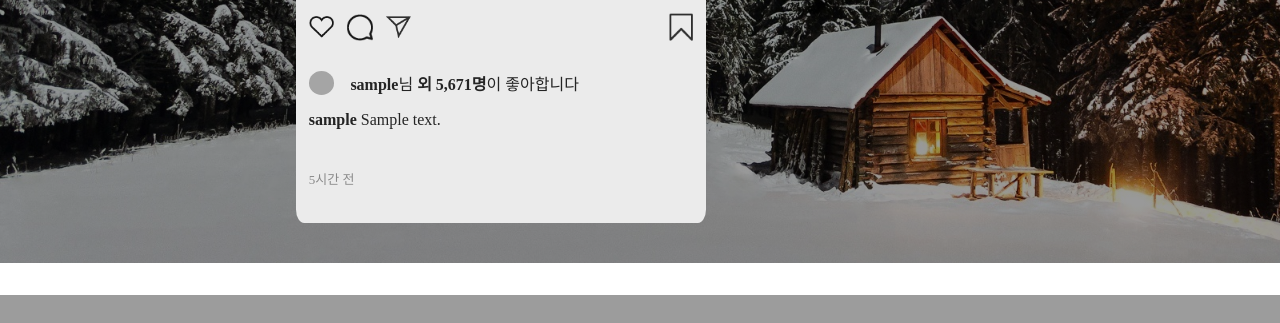
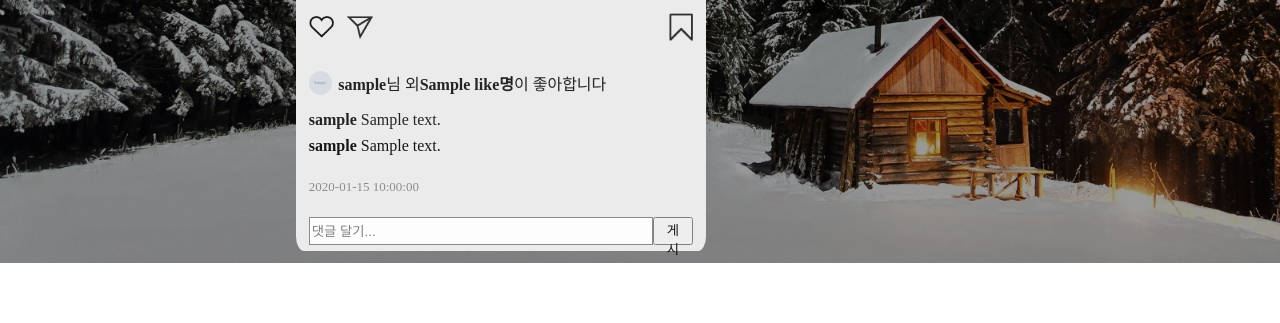
Before and after one commit to mungnpang/Teamproject_Westagram, a Flask app: template templates/index.html in a window 1280 px wide. Shown: the part 537-860 px from the top of the page. Before the commit the page ends 832 px from the top, so only its background shows below. Run offline with Flask 2, Linux system fonts and the light colour scheme; the template is opened without the code that fills it: most values are stand-ins (such as "Sample title", 1, 10 or a date in 2020); grey boxes marked "Sample" are stand-in pictures; some libraries are stand-ins or nearby versions; grey boxes are pictures that could not be loaded.

Commit message:
semi final version

```diff
--- a/app.py
+++ b/app.py
@@ -85,16 +85,68 @@ def upload_feed():
     file = request.files['file']
     img_name = uuid4().hex
     desc = request.form['desc']
-    target = db.users.find_one({'email':valid['id']})
-    email = target['email']
-
+    email = valid['id']
+    target = db.users.find_one({'email': email})
     file.save('./static/media/feeds/' + img_name)
     img_id = '../static/media/feeds/' + img_name
+    all_feeds = list(db.feeds.find({}, {'_id': False}))
+    index = len(all_feeds)
+    like_list = []
+    like = -1
+    comment_list = []
+    now = datetime.now()
+    now_date = now.strftime('%Y-%m-%d %H:%M')
+    doc = {'comment_list': comment_list, 'email':email, 'index': index, 'image_id': img_id, 'desc': desc, 'nickname': target['nickname'], 'like_list': like_list, 'like':like, 'time': now_date}
+    db.feeds.insert_one(doc)
+    return jsonify({'result': 'success'})
 
-    doc = {'image_id': img_id, 'desc':desc, 'nickname':target['nickname'], 'profile_img':target['profile_img'], 'email':email}
-    db.feeds.insert_one(doc)
 
-    return jsonify({'result': 'success'})
+@app.route('/api/comment', methods=['POST'])
+def comment():
+    valid = valid_token()
+    if type(valid) == dict:
+        index_receive = request.form['index_give']
+        comment = request.form['comment_give']
+        target = db.feeds.find_one({'index': int(index_receive)})
+        comment_list = target['comment_list']
+        email = valid['id']
+        target = db.users.find_one({'email': email})
+        my_nickname = target['nickname']
+        my_comment = {'my_nickname': my_nickname, 'comment': comment}
+        comment_list.append(my_comment)
+        db.feeds.update_one({'index': int(index_receive)}, {'$set': {'comment_list': comment_list}})
+        return jsonify({'result':'success'})
+    else:
+        return redirect(url_for('/login'))
+
+
+@app.route('/api/like', methods=['POST'])
+def like():
+    valid = valid_token()
+    if type(valid) == dict:
+        index_receive = request.form['index_give']
+        target = db.feeds.find_one({'index': int(index_receive)})
+        like_list = target['like_list']
+        email = valid['id']
+
+        if email not in like_list:
+            like_list.append(email)
+            db.feeds.update_one({'index': int(index_receive)}, {'$set': {'like_list': like_list}})
+            like_count = len(like_list) - 1
+            temp = like_list[0]
+            target_user = db.users.find_one({'email': temp})
+            nickname = target_user['nickname']
+            db.feeds.update_one({'index': int(index_receive)}, {'$set': {'like_nickname': nickname}})
+            db.feeds.update_one({'index': int(index_receive)}, {'$set': {'like': like_count}})
+            return jsonify({'result': 'success', 'msg': '좋아요 완료!'})
+        else:
+            like_list.remove(email)
+            like_count = len(like_list) - 1
+            db.feeds.update_one({'index': int(index_receive)}, {'$set': {'like_list': like_list}})
+            db.feeds.update_one({'index': int(index_receive)}, {'$set': {'like': like_count}})
+            return jsonify({'msg': '좋아요 취소!'})
+    else:
+        return redirect(url_for('login'))
 
 
 @app.route('/join', methods=['GET', 'POST'])
--- a/static/index_style.css
+++ b/static/index_style.css
@@ -78,7 +78,7 @@
 .all-items{width:55vw; margin:auto; display:flex; justify-content:space-between;}
 
 .contents-line{width:32vw;}
-.desktop-feed-box{margin: 8vh auto; width: 32vw; height: 86vh; background:rgb(235,235,235); border-radius:2%;}
+.desktop-feed-box{margin: 8vh auto; width: 32vw; background:rgb(235,235,235); border-radius:2%;}
 .desktop-feed-head {width: 100%; height: 8vh; opacity:0.9; display: flex; align-items: center; justify-content: space-between;}
 .desktop-feed-head .desktop-user-profile {display: flex; align-items: center; padding: 2%; color:rgb(15,15,15)}
 .desktop-feed-head .desktop-user-profile #desktop-user-pic1 {width: 2vw; height: 4vh; border-radius:100%; overflow: hidden;}
@@ -88,7 +88,7 @@
 #desktop-feed-pic img {width:100%; height:100%; object-fit:cover;}
 
 
-.desktop-feed-bottom {width:100%; height:24vh; opacity:0.9;}
+.desktop-feed-bottom {width:100%; opacity:0.9;}
 .desktop-feed-footer {width:100%; height: 7vh; display: flex; justify-content: space-between; align-items:center;}
 .desktop-feed-footer .desktop-feed-icons {width: 95%; height: 8vh; display: flex; align-items:center; margin-left:1vw; color:rgb(15,15,15)}
 .desktop-feed-footer .desktop-feed-icons .desktop-feed-like {width: 2vw; height: 4vh; background: url("./img/like@3x.png"); background-size: contain; background-repeat: no-repeat; background-position: center; border: none;}
@@ -97,10 +97,19 @@
 .desktop-feed-footer .desktop-save-feed {width: 2vw; height: 4vh; background: url("./img/favorite@3x.png"); background-size: contain; background-repeat: no-repeat; background-position: center; border: none; margin-right:1vw;}
 
 .desktop-feed-profile {display: flex; align-items: center; margin-left: 1vw; color:rgb(15,15,15)}
-.desktop-feed-profile #desktop-feed-user-pic {width: 2vw; height: 3vh; background: url("https://i.imgur.com/IXic2Jl.jpg"); background-size: cover; background-position: center; border-radius: 100%;}
+.desktop-feed-profile #desktop-feed-user-pic {width:1.8vw; height:3vh; border-radius: 100%; overflow:hidden;}
+.desktop-feed-profile #desktop-feed-user-pic img {width:100%; height:100%; object-fit:cover;}
+.desktop-feed-profile p {margin-left:0.5vw;}
 
-.desktop-feed-reply {margin-left: 1vw; color:rgb(15,15,15)}
-.desktop-time-checker {margin: 5vh 1vw; font-size: small; color: gray;}
+.desktop-feed-reply {margin-left: 1vw; margin-bottom:1vh; color:rgb(15,15,15)}
+.desktop-time-checker {margin:3vh auto 2vh 1vw; font-size: small; color: gray;}
+.feed-index {display:none;}
+.comment-index {display:none;}
+.comment-container {width:30vw; height:5vh; margin: 2vh 1vw; display:flex; align-items:center;}
+.comment-box {width:90%; height:3vh; border:1px solid gray; outline:none;}
+.comment-container button{height:3.5vh; cursor:pointer;}
+.more-feed-reply {margin-left:1vw;}
+.desktop-more-feed-reply .more-feed-reply{margin-bottom:1vh;}
 .desktop-blank{height:10vh;}
 
 
--- a/templates/index.html
+++ b/templates/index.html
@@ -8,7 +8,6 @@
     <script src="https://cdnjs.cloudflare.com/ajax/libs/jquery-cookie/1.4.1/jquery.cookie.js"></script>
     <link rel="stylesheet" href="../static/index_style.css">
     <link href="https://fonts.googleapis.com/css?family=Material+Icons|Material+Icons+Outlined|Material+Icons+Two+Tone|Material+Icons+Round|Material+Icons+Sharp" rel="stylesheet">
-
 </head>
 
 <body>
@@ -147,23 +146,44 @@
                     <div class="desktop-feed-bottom">
                         <div class="desktop-feed-footer">
                             <div class="desktop-feed-icons">
-                            <div class="desktop-feed-like"></div>
-                            <div class="desktop-feed-comment"></div>
+                                <button onclick="like_done()" type="button" class="desktop-feed-like"></button>
+                                <input class="feed-index" value="{{ feed.index }}">
                                 <div class="desktop-feed-dm"></div>
                             </div>
                             <div class="desktop-save-feed"></div>
                         </div>
 
+                        {% if feed.like|int == -1 %}
+                        {% elif feed.like|int == 0 %}
                             <div class="desktop-feed-profile">
-                        <div id="desktop-feed-user-pic"></div>
-                        <p><span style="font-weight: bolder;">　{{ feed.nickname }}</span>님 <span style="font-weight:bolder;">외 5,671명</span>이 좋아합니다</p>
+                                <div id="desktop-feed-user-pic"><img src="{{ my_profile_img }}"></div>
+                                <input class="comment-index" value="{{ feed.like_nickname }}">
+                                <p class="who-like-it"><span style="font-weight:bolder;">{{ feed.like_nickname }}</span>님이 좋아합니다</p>
+                            </div>
+                        {% else %}
+                            <div class="desktop-feed-profile">
+                                <div id="desktop-feed-user-pic"><img src="{{ my_profile_img }}"></div>
+                                <input class="comment-index" value="{{ feed.like_nickname }}">
+                                <p class="who-like-these"><span style="font-weight:bolder;">{{ feed.like_nickname }}</span>님 외<span style="font-weight:bolder;">{{ feed.like }}명</span>이 좋아합니다</p>
+                            </div>
+                        {% endif %}
+                        <div class="desktop-feed-reply"><span
+                                style="font-weight: bolder;">{{ feed.nickname }}</span> {{ feed.desc }}</div>
+                        <div class="desktop-more-feed-reply">
+                            {% for comment in feed.comment_list %}
+                                <div class="more-feed-reply"><span
+                                        style="font-weight:bolder">{{ comment.my_nickname }}</span> {{ comment.comment }}
+                                </div>
+                            {% endfor %}
+                        <div class="desktop-time-checker">{{ feed.time }}</div>
+                        <div class="comment-container">
+                            <input class="comment-box" placeholder="댓글 달기...">
+                            <button onclick="comment_done()">게시</button>
                         </div>
 
-                    <div class="desktop-feed-reply"><span style="font-weight: bolder;">{{ feed.nickname }}</span> {{ feed.desc }}</div>
-                    <div class="desktop-time-checker">5시간 전</div>
                         </div>
                     </div>
-{#            <div class="desktop-blank"></div>#}
+                </div>
             {% endfor %}
         </div>
 
@@ -374,7 +394,35 @@
         }
     }
 
+    function like_done() {
+        let index = $('.feed-index').val()
 
+        $.ajax({
+            type: 'POST',
+            url: '/api/like',
+            data: {index_give: index},
+            dataType: 'json',
+            success: function (response) {
+                alert(response['msg'])
+                location.replace('/')
+            }
+        });
+    }
+
+    function comment_done() {
+        let index = $('.feed-index').val()
+        let comment = $('.comment-box').val()
+
+        $.ajax({
+            type: 'POST',
+            url: '/api/comment',
+            data: {index_give: index, comment_give: comment},
+            dataType: 'json',
+            success: function (response) {
+                location.replace('/')
+            }
+        });
+    }
 
 </script>
 
```
Also changed, not shown: 16 other files. Lines whose indentation alone changed are shown as unchanged.
